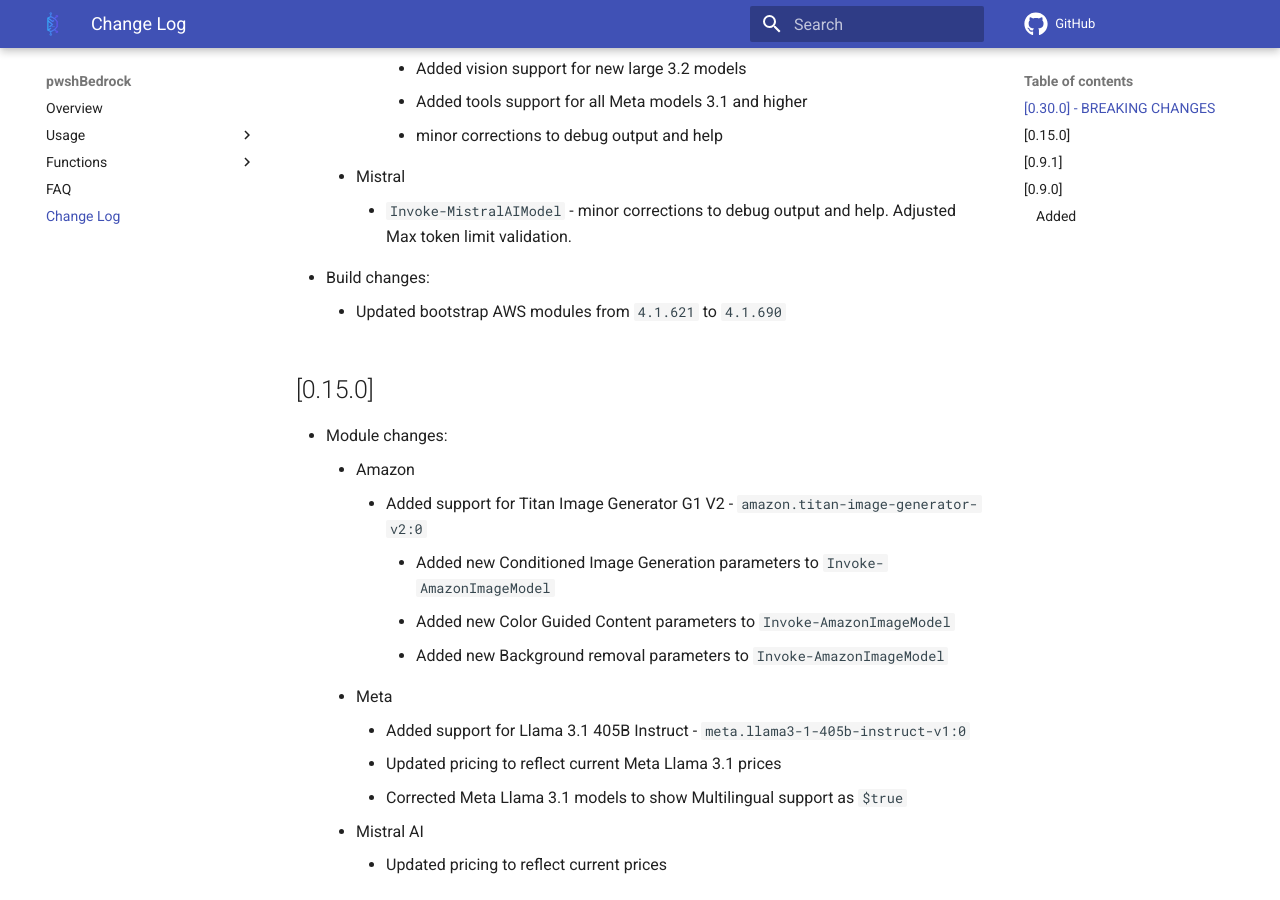
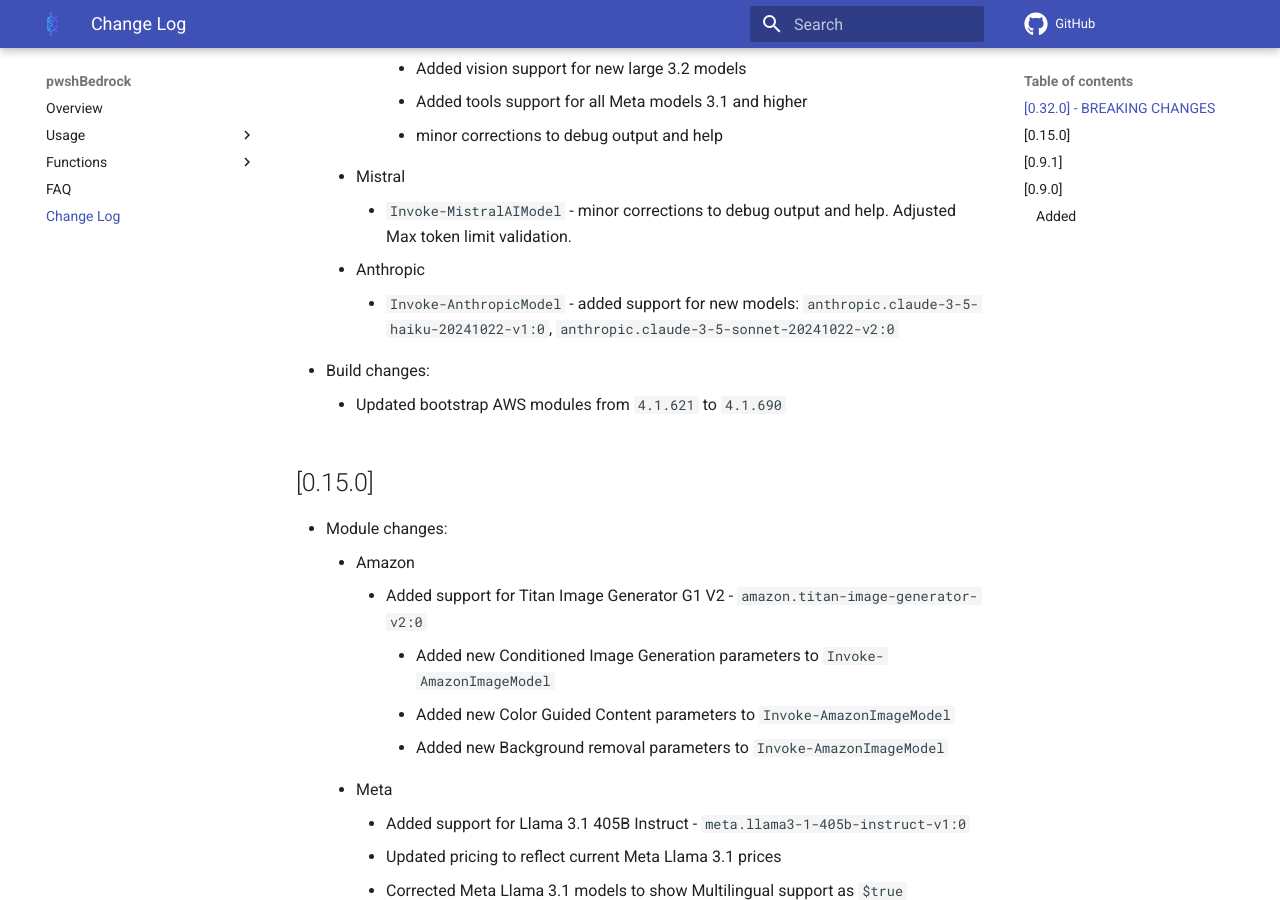
Before and after one commit to techthoughts2/pwshBedrock, an MkDocs documentation site: the page built from docs/CHANGELOG.md, in a window 1280 px wide and 900 px high, scrolled down 1058 px. Built offline with MkDocs 1.6.1 and Material for MkDocs 9.7.7, drawn with Linux system fonts in a browser that asks for light colours; comment, search, counter and statistics services are not loaded.

Commit message:
added new anthropic models

```diff
--- a/docs/CHANGELOG.md
+++ b/docs/CHANGELOG.md
@@ -5,7 +5,7 @@
 The format is based on [Keep a Changelog](https://keepachangelog.com/en/1.2.0/),
 and this project adheres to [Semantic Versioning](https://semver.org/spec/v2.0.0.html).
 
-## [0.30.0] - **BREAKING CHANGES**
+## [0.32.0] - **BREAKING CHANGES**
 
 - Module changes:
     - stability.ai
@@ -29,6 +29,8 @@
             - minor corrections to debug output and help
     - Mistral
         - `Invoke-MistralAIModel` - minor corrections to debug output and help. Adjusted Max token limit validation.
+    - Anthropic
+        - `Invoke-AnthropicModel` - added support for new models: `anthropic.claude-3-5-haiku-20241022-v1:0`, `anthropic.claude-3-5-sonnet-20241022-v2:0`
 - Build changes:
     - Updated bootstrap AWS modules from `4.1.621` to `4.1.690`
 
```
Also changed, not shown: docs/Invoke-AnthropicModel.md (+4 -4 lines), docs/pwshBedrock.md (+1 -1 lines), 17 other files.
